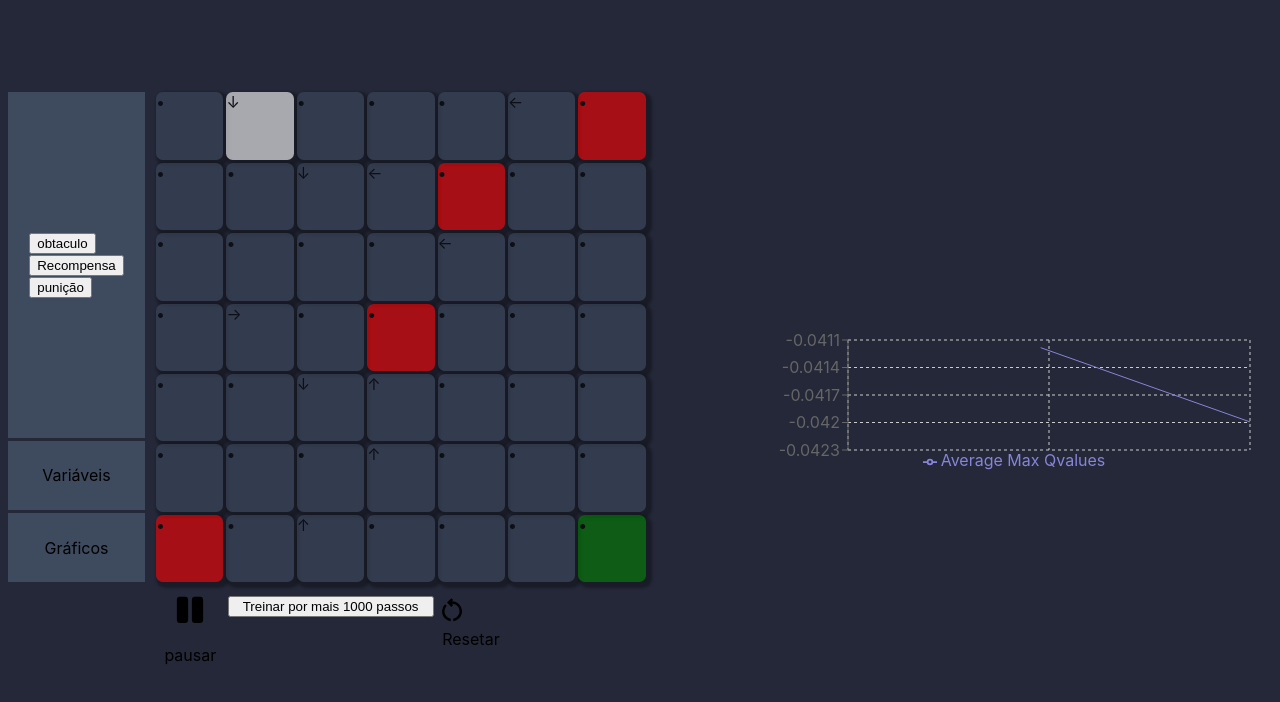
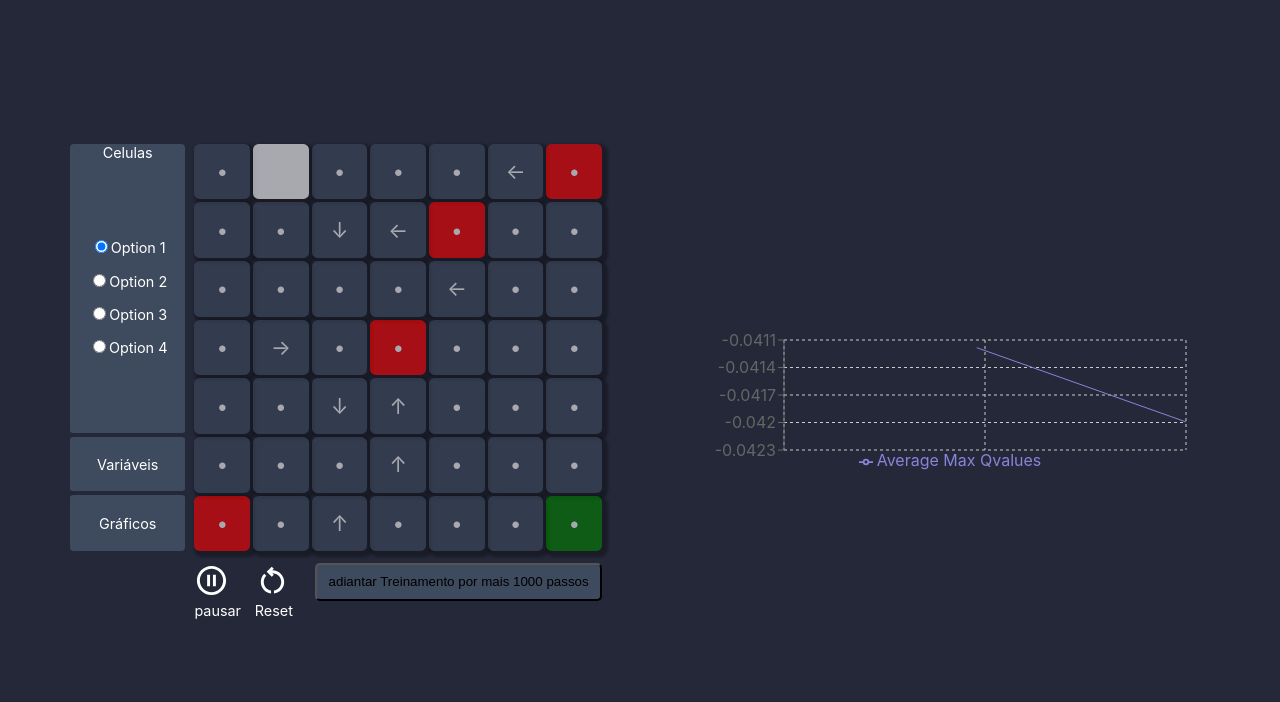
Before and after one commit to SamuelLipovetsky/Q_learning, a React (Create React App) app: page / in a window 1280 px wide. Both pictures are taken after a click on the element "Celulas". Shown: the top 702 px of the page. Built offline with nearby package versions, Linux system fonts and the light colour scheme.

Commit message:
spacing fixed

```diff
--- a/src/core/main/main.css
+++ b/src/core/main/main.css
@@ -9,43 +9,48 @@
 
 
   }
-/* .filler{
+.filler{
   width: 100%;
   height: 100%;
-} */
+}
 .matrix-div{
 
-  /* width: 100%; */
+
   display: grid;
-  min-width: 400px;
+  min-width: 25em;
+  max-width: 40em;
   grid-template-columns: 1fr 4fr;
   grid-template-rows:4fr 1fr;
   justify-content: center;
-  align-items: center;
+  align-items: start;
   gap: 3px;
+  /* max-height: 50%; */
+
+
 }
 .matrix-controls{
-  min-width: 300px;
+  min-width: 15em;
   max-width: 80%;
   height: 100%;
+
 }
 .matrix{
-  min-width: 300px;
+  min-width: 15em;
   max-width: 80%;
 }
 .config{
 
-  /* display: flex; */
+
   height: 100%;
-  /* min-width: 100px; */
+
   align-items: center;
   justify-content: center;
 
 }
 .graph{
   height: 20vh;
-  min-height: 150px;
-  min-width: 300px;
+  min-height: 10em;
+  min-width: 20em;
   align-items: center;
   justify-content: center;
   max-width: 40%;
--- a/src/core/main/main.js
+++ b/src/core/main/main.js
@@ -197,7 +197,8 @@ function Main() {
           <div className='matrix'>
             <Matrix qTable={qTable} initialData={matrixData} drawData={drawData} updateMatrix={updateMatrix} />
           </div>
-          <div className='filler'></div>
+          <div className='filler'>
+          </div>
           <div className='matrix-controls'>
           <MatrixControls isPlaying={isPlaying} resetTable={resetTable} runQlearning={runQlearning} updateIsPlaying={updateIsPlaying} ></MatrixControls>
           </div>
--- a/src/core/matrix/Arrow.js
+++ b/src/core/matrix/Arrow.js
@@ -25,7 +25,7 @@ function ArrowDisplay({ numbers }) {
 
 
     return (
-        <div>
+        <div style={{ width:"100%",height:"100%",color: "white",fontSize:"1.3em",display:"flex",alignItems:"center",justifyContent:"center"}}>
             {arrow}
         </div>
     );
--- a/src/core/matrix/Matrix.css
+++ b/src/core/matrix/Matrix.css
@@ -5,8 +5,7 @@
   gap: 3px;
   /* width: 90%; */
   /* height: 90%; */
-  min-width: 300px;
-  min-height: 300px;
+
   /* max-height: 400px; */
 
 }
--- /dev/null
+++ b/src/core/matrixConfigs/drawConfig/drawConfig.css
@@ -0,0 +1,16 @@
+.radio{
+    display: flex;
+    flex-direction: column;
+    height: 100%;
+    justify-content: center;
+    align-items: center;
+    gap: 1em;
+
+}
+.container{
+    display: flex;
+    flex-direction: column;
+    height: 100%;
+    justify-content: center;
+    align-items: center;
+}
--- /dev/null
+++ b/src/core/matrixConfigs/drawConfig/drawConfig.js
@@ -0,0 +1,76 @@
+import React, { useState } from 'react';
+
+import "./drawConfig.css"
+function DrawRadioButtons() {
+    const [selectedOption, setSelectedOption] = useState('option1');
+
+    const handleOptionChange = (event) => {
+        setSelectedOption(event.target.value);
+        console.log(event)
+    };
+
+    return (
+        <div className='container'>
+            <div style={{fontSize:"1em"}}>
+                Celulas
+            </div>
+            <div className='radio'>
+                <div>
+                    <label style={{ cursor: "pointer"}}>
+                        <input
+                        style={{ cursor: "pointer"}}
+                            type="radio"
+                            value="option1"
+                            checked={selectedOption === 'option1'}
+                            onChange={handleOptionChange}
+                        />
+                        Option 1
+                    </label>
+                </div>
+                <div>
+                    <label style={{ cursor: "pointer"}}>
+                        <input
+                        style={{ cursor: "pointer"}}
+                            type="radio"
+                            value="option2"
+                            checked={selectedOption === 'option2'}
+                            onChange={handleOptionChange}
+                        />
+                        Option 2
+                    </label>
+                </div>
+                <div>
+                    <label style={{ cursor: "pointer"}}>
+                        <input
+                        style={{ cursor: "pointer"}}
+                            type="radio"
+                            value="option3"
+                            checked={selectedOption === 'option3'}
+                            onChange={handleOptionChange}
+                        />
+                        Option 3
+                    </label>
+                </div>
+                <div>
+                    <label style={{ cursor: "pointer"}}>
+                        <input
+                        style={{ cursor: "pointer"}}
+                            type="radio"
+                            value="option4"
+                            checked={selectedOption === 'option4'}
+                            onChange={handleOptionChange}
+                        />
+                        Option 4
+                    </label>
+                </div>
+
+
+            </div>
+            <div>
+
+            </div>
+        </div>
+    );
+}
+
+export default DrawRadioButtons;
--- a/src/core/matrixConfigs/mainConfigs/configCell.js
+++ b/src/core/matrixConfigs/mainConfigs/configCell.js
@@ -1,7 +1,7 @@
 
 import React, { useState, useContext } from 'react';
 
-import {ConfigContext}  from "../../main/main"
+
 function ConfigCell(props) {
     let toRender
     if(props.showComponent==false){
@@ -10,11 +10,7 @@ function ConfigCell(props) {
     else{
         toRender =props.component
     }
-    return (
-        <div>
-          {toRender}
-        </div>
-    );
+    return ( toRender);
 }
 
 export default ConfigCell;
--- a/src/core/matrixConfigs/mainConfigs/matrixConfig.css
+++ b/src/core/matrixConfigs/mainConfigs/matrixConfig.css
@@ -2,23 +2,59 @@
 
     height: 100%;
     /* max-height: 100%; */
-    display: grid;
-    gap: 3px;
+    /* display: grid; */
+    display: flex;
+    flex-direction: column;
+    /* flex-direction: column; */
+    /* gap: 3px; */
     padding-right: 5%;
     padding-left: 5%;
-    transition: grid-template-rows 0.5s ease;
+    transition: all 0.5s linear;
+    /* transition-timing-function: cubic-bezier(.29, 1.01, 1, -0.68); */
+    /* max-height: 300px;     */
+
 }
 .cell{
     display: flex;
     align-items: center;
     justify-content: center;
-    overflow: hidden;
-    /* border-radius: 10%; */
-    /* border: 1px black; */
-    background-color: #3e4a5e
 
 
+    background-color: #3e4a5e;
+    font-size: 0.9em;
+    color: white;
+    cursor: pointer;
+    overflow: hidden;
+    transition: all 0.5s linear;
+    /* padding-top: 1.5px; */
 }
+.top{
+    box-sizing: border-box;
+    border-bottom: solid 2px ;
+    border-color: #242838;
+    border-radius: 4px;
+}
+.mid{
+    box-sizing: border-box;
+    border-bottom: solid 2px ;
+    border-top: solid 2px ;
+    border-color: #242838;
+    border-radius: 4px;
+}
+.bot{
+    border-top: solid 2px ;
+    box-sizing: border-box;
+    border-color: #242838;
+    border-radius: 4px;
+}
+.false{
+    height: 14.2857142857% ;
+}
+.true{
+    height: 71.4285714286%;
+}
+
+
 .options-0{
     grid-template-rows: repeat(7,1fr);
 }
--- a/src/core/matrixConfigs/mainConfigs/matrixConfigs.js
+++ b/src/core/matrixConfigs/mainConfigs/matrixConfigs.js
@@ -3,6 +3,7 @@ import React, { useState, useContext } from 'react';
 import DrawButtonCluster from '../drawButton/drawButtonCluster';
 import { ConfigContext } from "../../main/main"
 import ConfigCell from './configCell';
+import DrawRadioButtons from '../drawConfig/drawConfig';
 import "./matrixConfig.css"
 function MatrixConfigs(props) {
 
@@ -12,30 +13,31 @@ function MatrixConfigs(props) {
 
 
         if(newShowComponents.indexOf(true)!=showComponents.indexOf(true)){
-        setShowComponents([false,false,false])
+        // setShowComponents([false,false,false])
+
+        setShowComponents(newShowComponents);
         setOpenMenu(newShowComponents.indexOf(true) +1)
 
-        // setShowComponents(()=>{return newShowComponents})
-        setTimeout(() => {
-            setShowComponents(newShowComponents);
 
-        }, 501);
+
+
+
     }
 
     }
     return (
         <div className={`menu options-${openMenu}`}>
-            <div  className='cell'onClick={()=>handleclick([true,false,false])} >
-                <ConfigCell title={"Celulas"} showComponent={showComponents[0]}
-                    component={<DrawButtonCluster />}></ConfigCell>
+            <div  className={`cell ${showComponents[0]} top`}onClick={()=>handleclick([true,false,false])} >
+                <ConfigCell   title={"Celulas"} showComponent={showComponents[0]}
+                    component={<DrawRadioButtons></DrawRadioButtons>}></ConfigCell>
             </div>
-            <div  className='cell'onClick={()=>handleclick([false,true,false])} >
-                <ConfigCell title={"Variáveis"} showComponent={showComponents[1]}
-                    component={<DrawButtonCluster />}></ConfigCell>
+            <div  className={`cell ${showComponents[1]} mid`} onClick={()=>handleclick([false,true,false])} >
+                <ConfigCell   title={"Variáveis"} showComponent={showComponents[1]}
+                    component={<DrawRadioButtons></DrawRadioButtons>}></ConfigCell>
             </div>
-            <div   className='cell' onClick={()=>handleclick([false,false,true])} >
-                <ConfigCell title={"Gráficos"} showComponent={showComponents[2]}
-                    component={<DrawButtonCluster />}></ConfigCell>
+            <div   className={`cell ${showComponents[2]} bot`} onClick={()=>handleclick([false,false,true])} >
+                <ConfigCell   title={"Gráficos"} showComponent={showComponents[2]}
+                    component={<DrawRadioButtons></DrawRadioButtons>}></ConfigCell>
             </div>
 
         </div>
--- a/src/core/matrixControls/matrixControls.css
+++ b/src/core/matrixControls/matrixControls.css
@@ -3,10 +3,11 @@
     justify-content: left;
     /* align-items: gri-start;  */
     /* max-width: 80%; */
-    grid-template-columns: 1fr 3fr 1fr 2fr ;
+    grid-template-columns: 1fr 1fr 5fr ;
+    /* grid-template-rows: 1fr 1fr; */
     padding-top: 2%;
     gap: 3px;
-    min-width: 300px;
+    min-width: 15em;
     width: 100%;
     height: 100%;
 }
@@ -14,6 +15,22 @@
 .div-control{
     display: flex;
     flex-direction: column;
-    align-items: center;
-    /* justify-content: center; */
+    color: white;
+    cursor: pointer
+
 }
+.text-tip{
+    font-size: 0.9em;
+    margin: 0;
+    color: white;
+    cursor: "pointer"
+}
+.skip-steps{
+    /* display: flex; */
+    /* flex-direction: row; */
+    /* grid-template-columns: 3fr 1fr 1fr; */
+    font-size: 0.8em;
+    color: white;
+    cursor: "pointer"
+    /* max-height: 35%; */
+}
--- a/src/core/matrixControls/matrixControls.js
+++ b/src/core/matrixControls/matrixControls.js
@@ -1,7 +1,9 @@
 import React, { useState, useEffect } from 'react';
 import "./matrixControls.css"
-import { FaPlay } from "react-icons/fa";
-import { FaPause } from "react-icons/fa";
+// import { FaPlay } from "react-icons/fa";
+// import { FaPause } from "react-icons/fa";
+import { MdOutlineNotStarted, MdOutlinePauseCircle } from "react-icons/md";
+import { MdOutlinePause } from "react-icons/md";
 import { MdOutlineRestartAlt } from "react-icons/md";
 function MatrixControls(props) {
 
@@ -23,32 +25,46 @@ function MatrixControls(props) {
     const handleResetTable = () => {
         props.resetTable()
     }
+    const [inputValue, setInputValue] = useState('');
+
+  // Function to handle input change
+  const handleInputChange = (event) => {
+    setInputValue(event.target.value);
+  };
 
 
     return (
         <div className='matrix-control'>
-            <div  className="div-control" onClick={handleUpdateIsPlaying}>
-                <div>
-                {props.isPlaying ? <FaPause size={30}></FaPause> : <FaPlay size={30} />}
+            <div className="div-control" onClick={handleUpdateIsPlaying}>
+                <div tyle={{ width: "100%" }} >
+                    {props.isPlaying ? <MdOutlinePauseCircle size={35} /> : <MdOutlineNotStarted size={35} />}
                 </div>
-                <div>
-                    {props.isPlaying?<p>pausar</p>:<p>iniciar</p>}
+                <div className='text-tip'>
+                    {props.isPlaying ? "pausar" : "iniciar"}
+                </div>
+            </div>
+
+            <div className="div-control" onClick={handleResetTable} >
+
+                <div style={{ width: "100%" }} >
+                    <MdOutlineRestartAlt size={35} />
+                </div>
+                <div className='text-tip'>
+                    Reset
                 </div>
 
             </div>
-            <div>
-                <button style={{ width: "100%" }} onClick={handleRunQlearning}>
-                    Treinar por mais 1000 passos
+
+            <div className='skip-steps'>
+                <button style={{ borderRadius:"5px", width: "100%",minHeight:"50%",cursor: "pointer" ,backgroundColor:"#3e4a5e" }} onClick={handleRunQlearning}>
+                    adiantar Treinamento por mais 1000 passos
+
                 </button>
             </div>
-            <div className="div-control" onClick={handleResetTable} >
-                <div style={{ width: "100%" }} >
-                    <MdOutlineRestartAlt size={30} />
-                </div>
-                <div>
-                    Resetar
-                </div>
-            </div>
+
+
+
+
             <div>
 
             </div>
```
